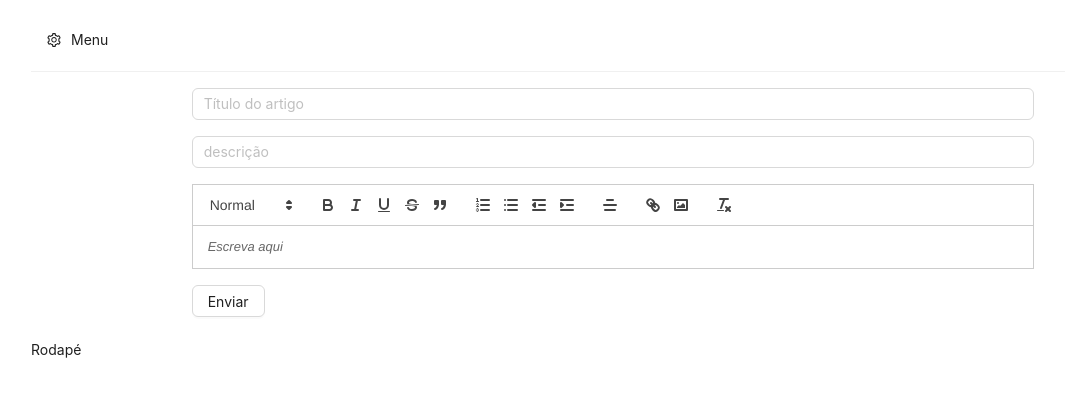
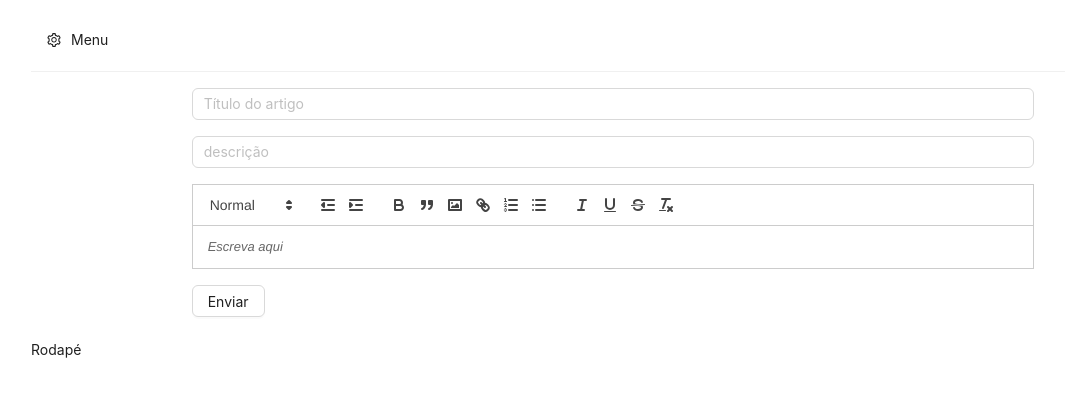
Before and after one commit to duzitug/quizz-reac-contextapi, a React (Vite) app: page /createArticle in a window 1280 px wide. Shown: the top 396 px of the page, without its empty margins (27-1092 px from the left). Built offline with nearby package versions, Linux system fonts and the light colour scheme.

Commit message:
refatoracao: component EditorDeTextoRico

```diff
--- a/components/RichTextEditor.jsx
+++ b/components/RichTextEditor.jsx
@@ -65,16 +65,17 @@ function RichTextEditor() {
       toolbar: {
         container: [
           [{ header: [1, 2, false] }],
-          ["bold", "italic", "underline", "strike", "blockquote"],
+          [{ indent: "-1" }, { indent: "+1" }],
           [
+            "bold",
+            "blockquote",
+            "image",
+            "link",
             { list: "ordered" },
             { list: "bullet" },
-            { indent: "-1" },
-            { indent: "+1" },
           ],
-          [{ align: ["center", "right", "justify"] }],
-          ["link", "image"],
-          ["clean"],
+          // [{ align: ["center", "right", "justify"] }],
+          ["italic", "underline", "strike", "clean"],
         ],
         handlers: {
           image: () => {
@@ -85,8 +86,7 @@ function RichTextEditor() {
             input.click();
 
             input.onchange = async () => {
-              // como redimensionar a imagem com o pica?
-
+              debugger;
               const file = input.files[0];
 
               const fileName = file.name;
@@ -128,8 +128,8 @@ function RichTextEditor() {
     >
       {contextHolder}
 
-      <Row>
-        <Col style={{ margin: "auto" }} span={16}>
+      <Row justify={"center"}>
+        <Col span={16}>
           <Input
             placeholder="Título do artigo"
             name="title"
@@ -139,8 +139,8 @@ function RichTextEditor() {
         </Col>
       </Row>
 
-      <Row>
-        <Col style={{ margin: "auto" }} span={16}>
+      <Row justify={"center"}>
+        <Col span={16}>
           <Input
             placeholder="descrição"
             name="description"
@@ -156,8 +156,8 @@ function RichTextEditor() {
         </div>
       )}
 
-      <Row>
-        <Col style={{ margin: "auto" }} span={16}>
+      <Row justify={"center"}>
+        <Col span={16}>
           <ReactQuill
             ref={(el) => {
               reactQuillRef = el;
@@ -172,9 +172,10 @@ function RichTextEditor() {
         </Col>
       </Row>
 
-      <Row>
-        <Col style={{ margin: "auto" }} span={16}>
+      <Row justify={"center"}>
+        <Col span={16}>
           <Button
+            style={{}}
             onClick={() => {
               messageApi.open({
                 key,
```
